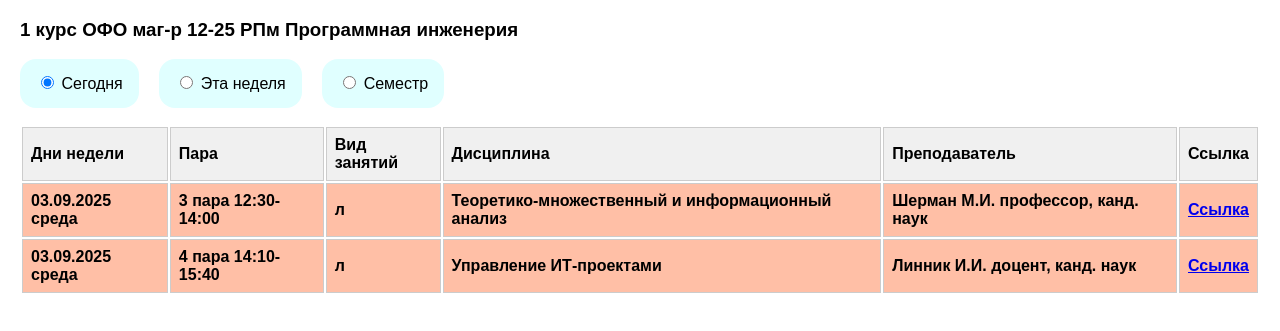
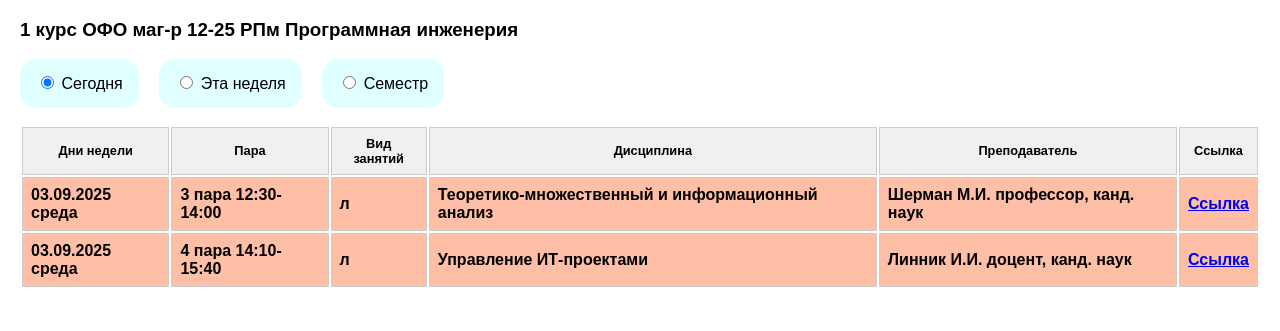
Before and after one commit to Trifonix/rasp-for-mag, a plain HTML site: page index.html in a window 1280 px wide. Shown: the part 61-392 px from the top of the page. Drawn offline with Linux system fonts and the light colour scheme.

Commit message:
thead - center and smaller

```diff
--- a/index.html
+++ b/index.html
@@ -12,11 +12,13 @@
       table {
         width: 100%;
       }
-      th,
-      td {
+      th {
+        text-align: center;
+        font-size: 0.8em;
+      }
+      th, td {
         border: 1px solid #ccc;
         padding: 8px;
-        text-align: left;
       }
       th {
         background-color: #f0f0f0;
```
